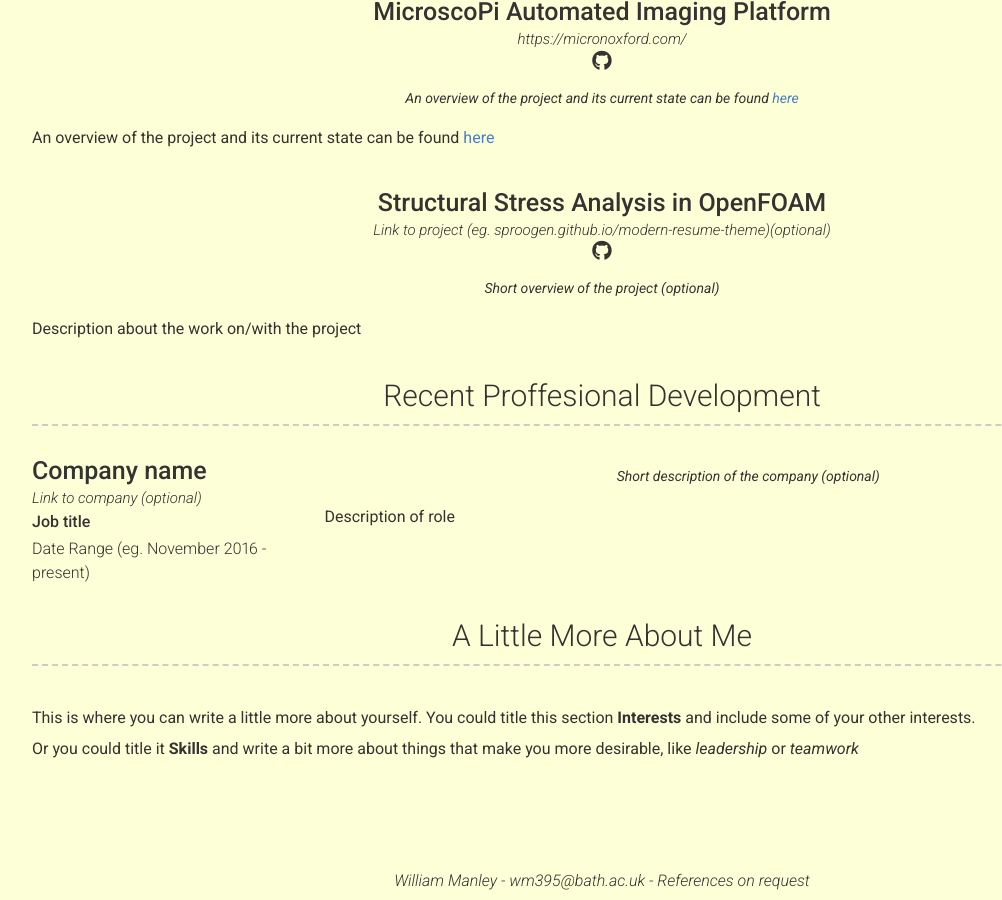
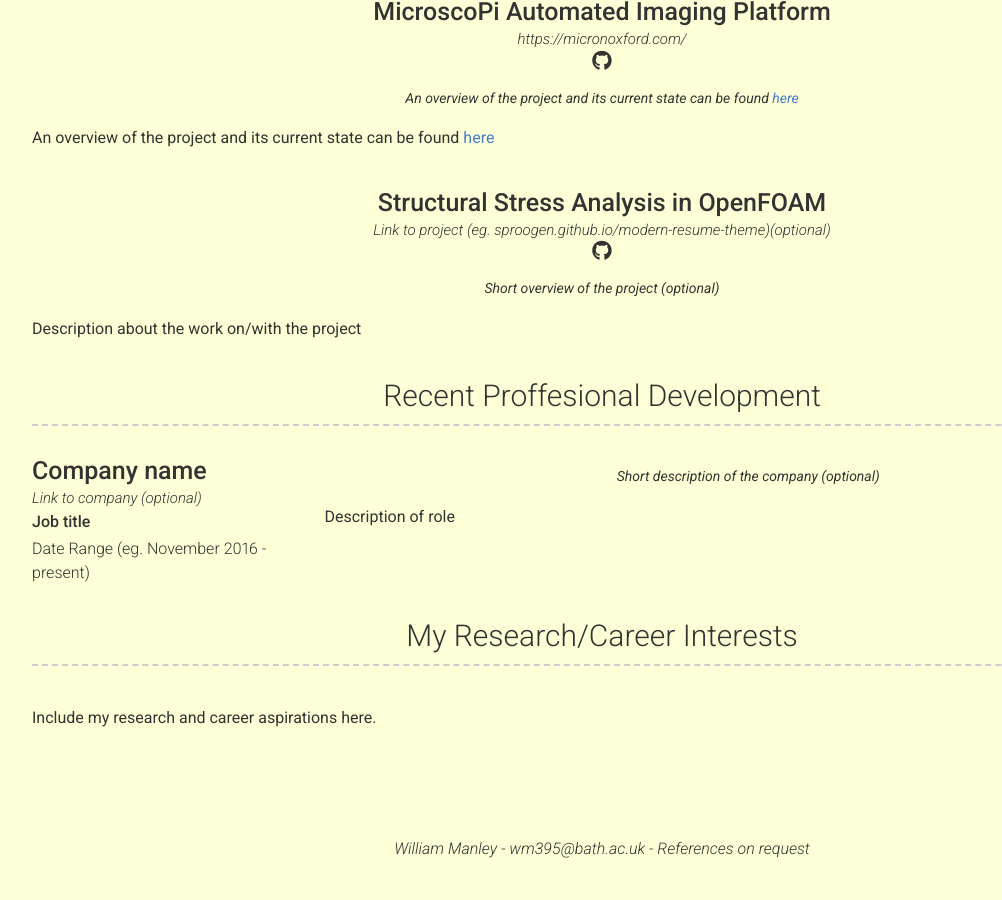
Before and after one commit to WilliamManley/WilliamManley.github.io, a Jekyll site: the page built from index.md, in a window 1280 px wide and 900 px high, scrolled down 941 px. Shown: the whole window, without its empty margins (38-1040 px from the left). Built offline with Jekyll 4.4.1, drawn with Linux system fonts in a browser that asks for light colours; nearby versions of some CDN libraries; after the commit the page ends 1810 px from its top, so only the background shows below that.

Commit message:
More about me section changed to research interests section

```diff
--- a/_config.yml
+++ b/_config.yml
@@ -66,9 +66,7 @@ about_content: | # this will include new lines to allow paragraphs
 # More Section
 # more_title: A Little More About Me #(Use this to override about more section title)
 more_content: | # this will include new lines to allow paragraphs
-  This is where you can write a little more about yourself. You could title this section **Interests** and include some of your other interests.
-
-  Or you could title it **Skills** and write a bit more about things that make you more desirable, like *leadership* or *teamwork*
+  Include my research and career aspirations here.
 
 # Footer
 footer_show_references: true
--- a/_includes/more.html
+++ b/_includes/more.html
@@ -1,5 +1,5 @@
 <div class="container more-container">
-  <h3>{{ site.more_title | default: "A Little More About Me" }}</h3>
+  <h3>{{ site.more_title | default: "My Research/Career Interests" }}</h3>
   <div class="row clearfix">
     <div class="col-md-12">
       {{ site.more_content | strip | markdownify }}
```
